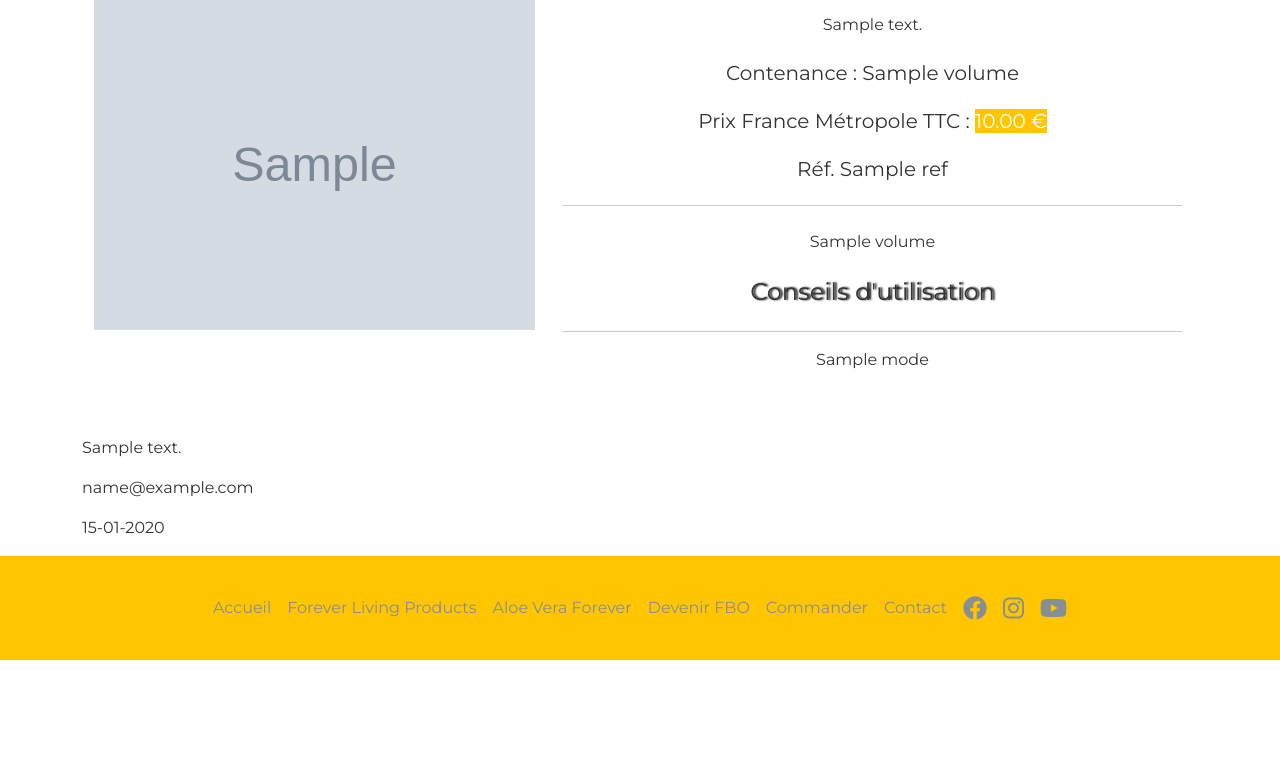
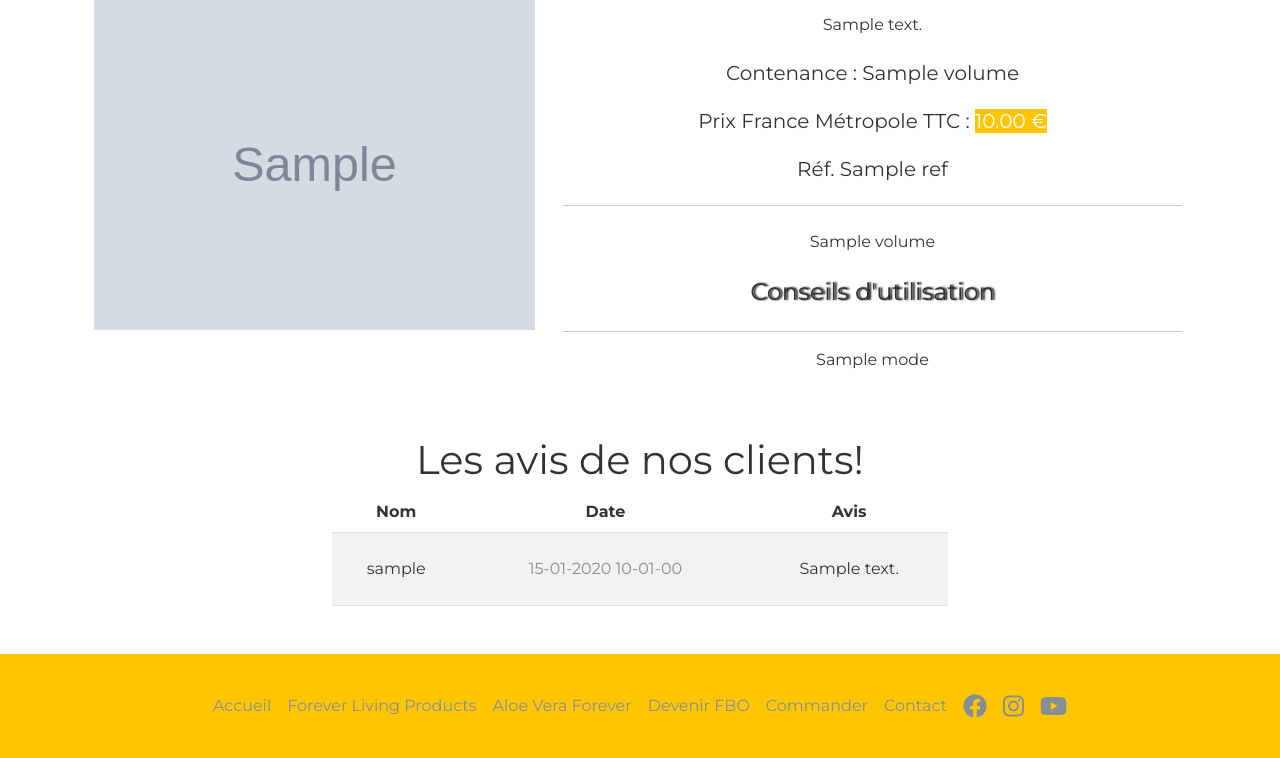
Before and after one commit to ionelum/foreverSymfony, a Symfony app: template templates/home/product.html.twig in a window 1280 px wide; the page is wider, and only the part inside the window is pictured. Shown: the part 167-925 px from the top of that part. Before the commit the page ends 827 px from the top of that part, so only its background shows below. Run offline with Twig, Linux system fonts and the light colour scheme; the template is opened without the code that fills it: most values are stand-ins (such as "Sample title", 1, 10 or a date in 2020); grey boxes marked "Sample" are stand-in pictures; some libraries are stand-ins or nearby versions.

Commit message:
review candy

```diff
--- a/templates/home/product.html.twig
+++ b/templates/home/product.html.twig
@@ -43,22 +43,49 @@
     </div>
 </div>
 
-<div class="container">
+<div class="container-fluid text-center my-5 col-6">
 
     {% if app.user %}
 
-    {{ form(form) }}
+    <h1 class="pt-5">Votre avis nous intéresse!</h1>
+        {{ form_start(form) }}
+    <div class="container-fluid my-4 text-start">
+        {{ form_row(form.content) }}
+    </div>
+    <div class="container-fluid my-4">
+        {{ form_row(form.Enregistrer) }}
+    </div>
+        {{ form_end(form) }}
 
     {% endif %}
 
+    {% if reviews %}
+
+    <h1 class="mt-5">Les avis de nos clients!</h1>
+
+    <table class="table table-striped">
+        <thead>
+        <tr>
+            <th>Nom</th>
+            <th>Date</th>
+            <th>Avis</th>
+        </tr>
+        </thead>
+        <tbody>
+
     {% for review in reviews %}
 
-        <p>{{ review.content }}</p>
-        <p>{{ review.user.email }}</p>
-        <p>{{ review.date | date('d-m-Y') }}</p>
+        <tr>
+            <td class="py-4">{{ review.user.nickname }}</td>
+            <td class="py-4 text-muted">{{ review.date | date('d-m-Y h-m-s') }}</td>
+            <td class="py-4">{{ review.content }}</td>
+        </tr>
 
     {% endfor %}
 
+        </tbody>
+    </table>
+    {% endif %}
 </div>
 
 {% endblock %}
--- a/templates/security/login.html.twig
+++ b/templates/security/login.html.twig
@@ -4,7 +4,7 @@
 
     {{ parent() }}
 
-    <div class="glass mt-5">
+    <div class="container glass mt-5 col-4">
 
         <div class="neon-accueil">
 
```
Also changed, not shown: src/Controller/HomeController.php (+4 -3 lines), templates/security/register.html.twig (+26 -6 lines). Lines whose indentation alone changed are shown as unchanged.
